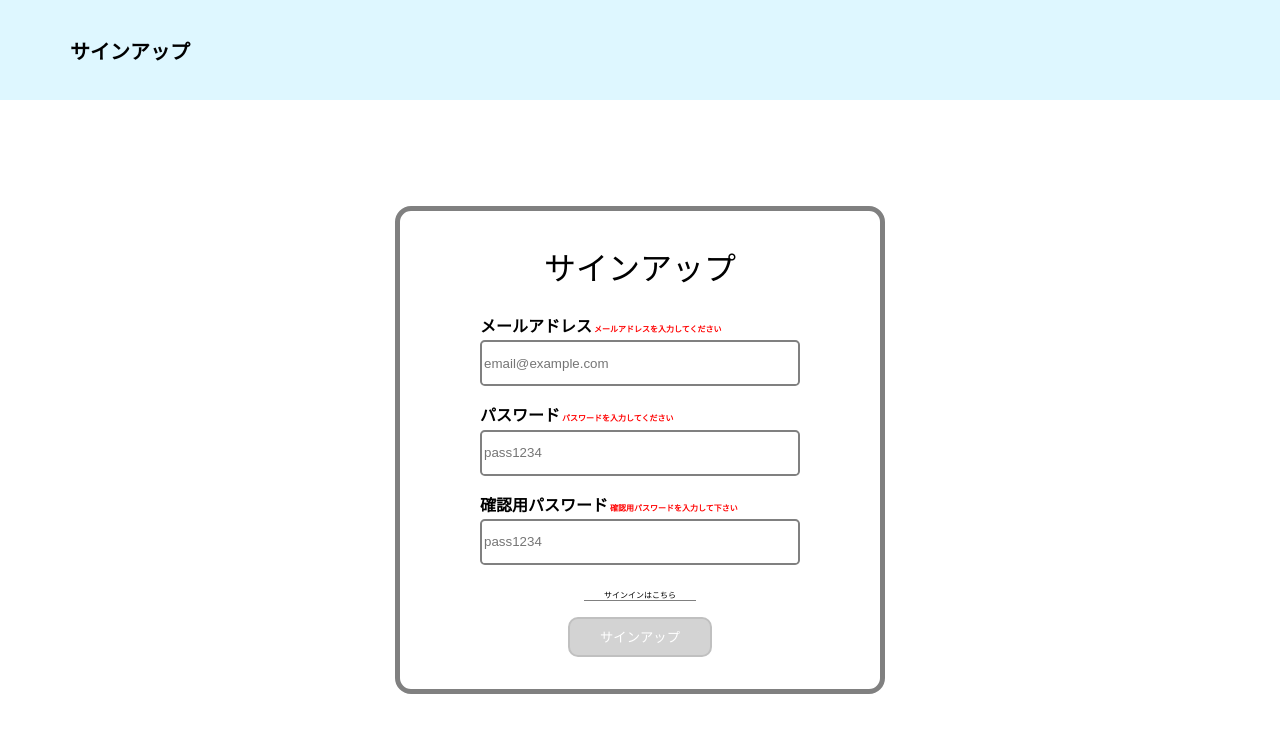
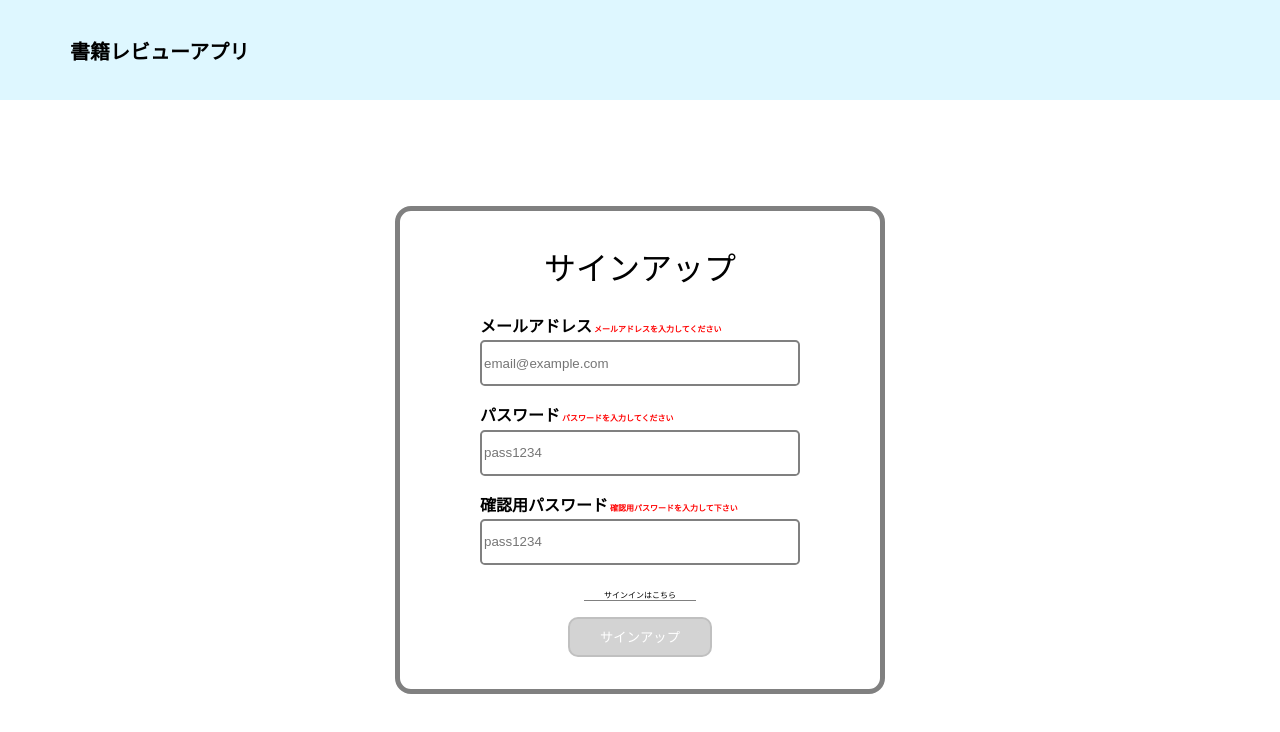
Before and after one commit to kosei07/menhera_test, a React (Vite) app: page /auth/sign_up in a window 1280 px wide. Shown: the top 732 px of the page. Built offline with nearby package versions, Linux system fonts and the light colour scheme; no server answers.

Commit message:
update: header title

```diff
--- a/src/Router.tsx
+++ b/src/Router.tsx
@@ -14,7 +14,7 @@ export const Router = createBrowserRouter([
     path: '/auth/sign_up',
     element: (
       <>
-        <Header title='サインアップ' />
+        <Header title='書籍レビューアプリ' />
         <SignUp />
       </>
     ),
@@ -23,7 +23,7 @@ export const Router = createBrowserRouter([
     path: '/auth/sign_in',
     element: (
       <>
-        <Header title='サインイン' />
+        <Header title='書籍レビューアプリ' />
         <SignIn />
       </>
     ),
@@ -50,7 +50,7 @@ export const Router = createBrowserRouter([
     path: '/book/create',
     element: (
       <AuthGuard>
-        <Header title='ブック作成' />
+        <Header title='書籍レビュー作成' />
         <BookCreate />
       </AuthGuard>
     ),
@@ -59,7 +59,7 @@ export const Router = createBrowserRouter([
     path: '/book/detail',
     element: (
       <AuthGuard>
-        <Header title='ブック詳細' />
+        <Header title='書籍レビュー詳細' />
         <BookDetail />
       </AuthGuard>
     ),
@@ -68,7 +68,7 @@ export const Router = createBrowserRouter([
     path: '/book/update',
     element: (
       <AuthGuard>
-        <Header title='ブック更新' />
+        <Header title='書籍レビュー更新' />
         <BookUpdate />
       </AuthGuard>
     ),
@@ -77,7 +77,7 @@ export const Router = createBrowserRouter([
     index: true,
     element: (
       <AuthGuard>
-        <Header title='ブック一覧' />
+        <Header title='書籍レビュー覧' />
         <BookList />
       </AuthGuard>
     ),
```
